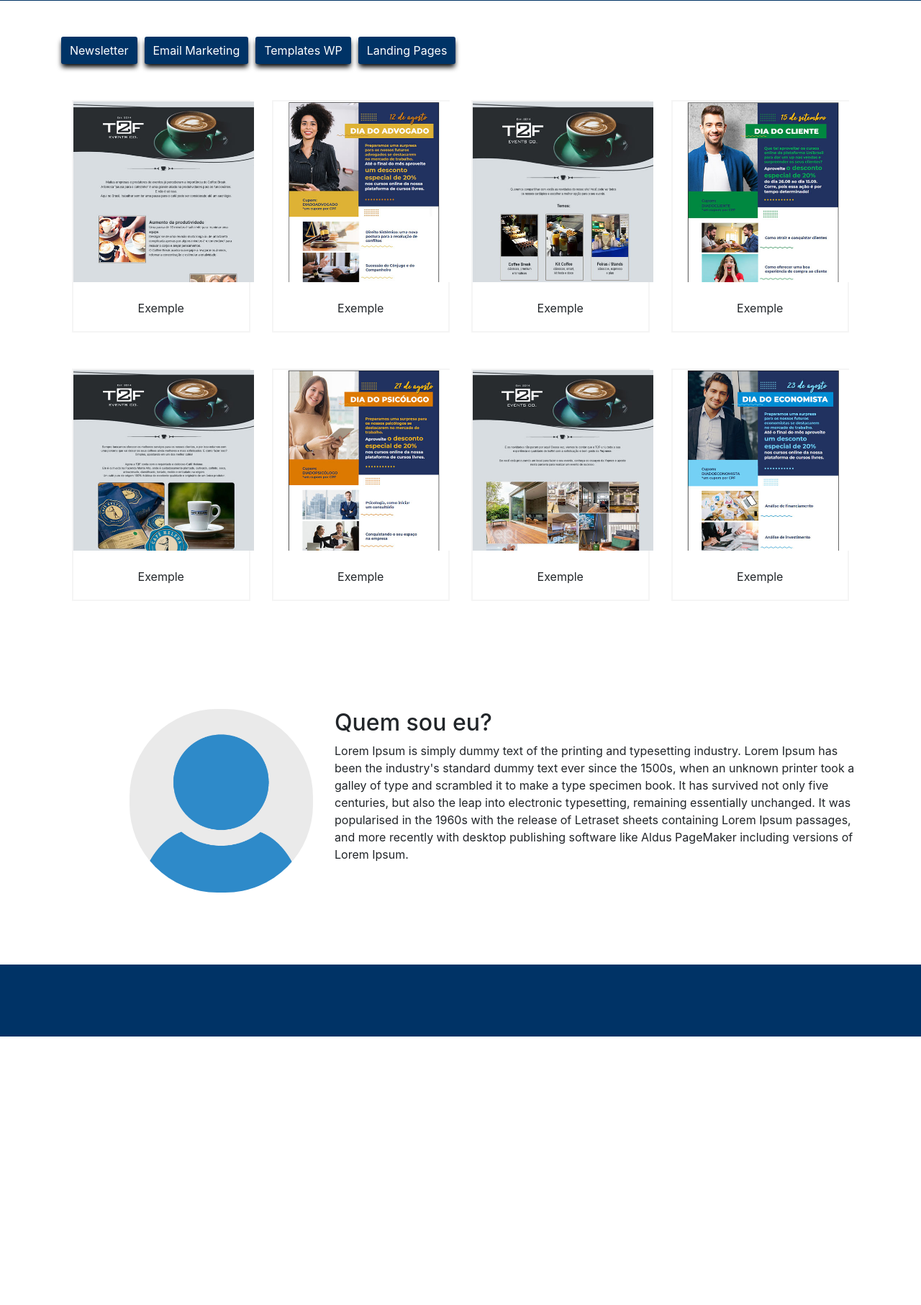
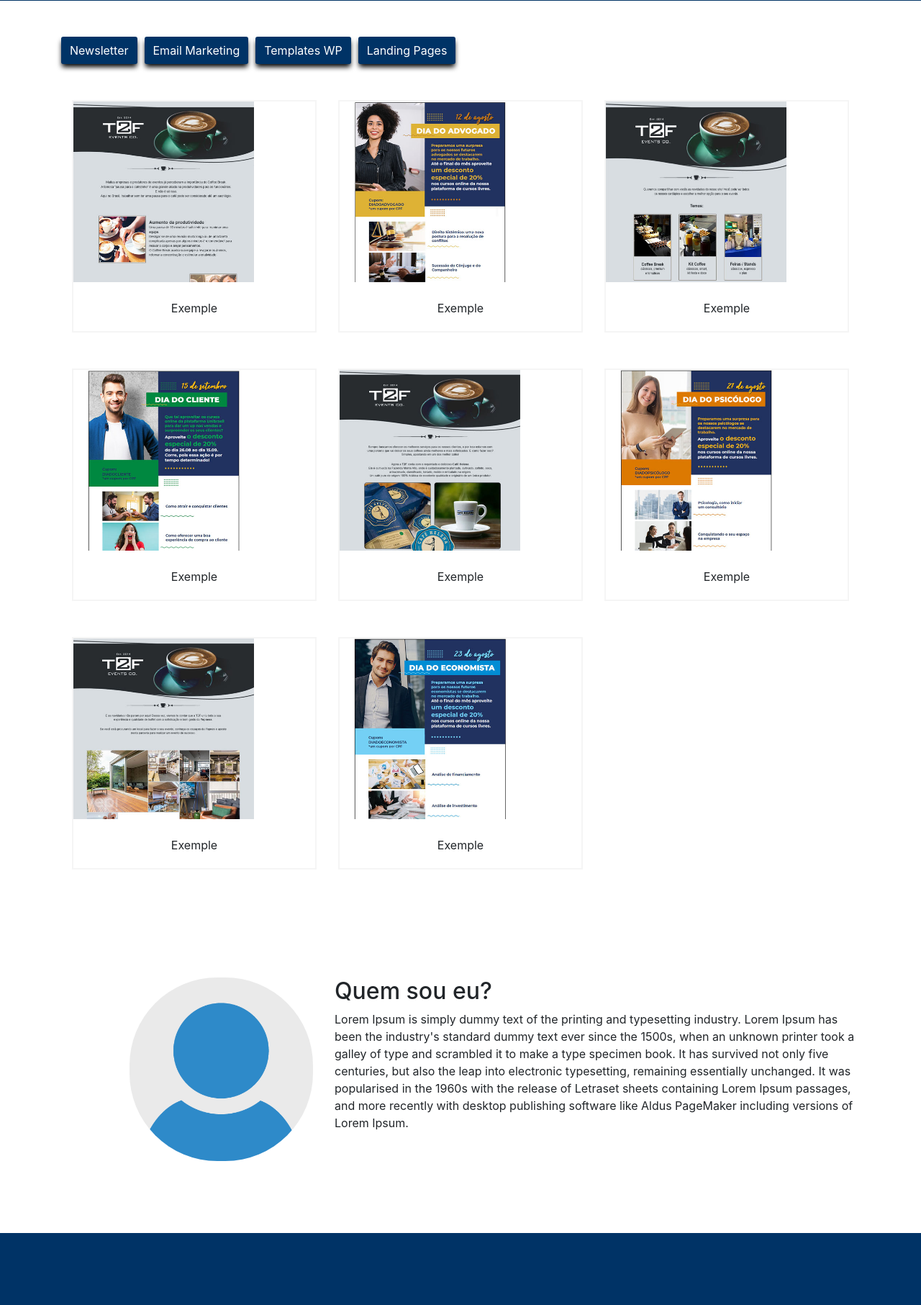
Before and after one commit to erikgs1/portifolio-2020, a PHP site: page / in a window 1280 px wide. Shown: the part 799-2612 px from the top of the page at 72% size. Before the commit the page ends 2239 px from the top, so only its background shows below. Run offline with PHP 8.4, Linux system fonts and the light colour scheme; style sheets or scripts are compiled from the project's sources; some libraries are stand-ins or nearby versions.

Commit message:
responsivo lg

```diff
--- a/Portifolio/index.html
+++ b/Portifolio/index.html
@@ -54,7 +54,7 @@
             </nav>
             <div class="container">
                 <div class="row">
-                    <div class="col-xs-12 col-md-3">
+                    <div class="col-xs-12 col-md-6 col-lg-4 ">
                         <div class="exemple-box">
                             <div class="box-image">
                                 <img src="img/img1.jpg" alt="">
@@ -65,7 +65,7 @@
                         </div>
                     </div>
 
-                    <div class="col-xs-12 col-md-3">
+                    <div class="col-xs-12 col-md-6 col-lg-4 ">
                         <div class="exemple-box">
                             <div class="box-image">
                                 <img src="img/img3.jpg" alt="">
@@ -75,7 +75,7 @@
                             </div>
                         </div>
                     </div>
-                    <div class="col-xs-12 col-md-3">
+                    <div class="col-xs-12 col-md-6 col-lg-4 ">
                         <div class="exemple-box">
                             <div class="box-image">
                                 <img src="img/img2.jpg" alt="">
@@ -86,7 +86,7 @@
                         </div>
                     </div>
 
-                    <div class="col-xs-12 col-md-3">
+                    <div class="col-xs-12 col-md-6 col-lg-4 ">
                         <div class="exemple-box">
                             <div class="box-image">
                                 <img src="img/img4.jpg" alt="">
@@ -97,7 +97,7 @@
                         </div>
                     </div>
 
-                    <div class="col-xs-12 col-md-3">
+                    <div class="col-xs-12 col-md-6 col-lg-4 ">
                         <div class="exemple-box">
                             <div class="box-image">
                                 <img src="img/img7.jpg" alt="">
@@ -108,7 +108,7 @@
                         </div>
                     </div>
 
-                    <div class="col-xs-12 col-md-3">
+                    <div class="col-xs-12 col-md-6 col-lg-4 ">
                         <div class="exemple-box">
                             <div class="box-image">
                                 <img src="img/img6.jpg" alt="">
@@ -119,7 +119,7 @@
                         </div>
                     </div>
 
-                    <div class="col-xs-12 col-md-3">
+                    <div class="col-xs-12 col-md-6 col-lg-4 ">
                         <div class="exemple-box">
                             <div class="box-image">
                                 <img src="img/img8.jpg" alt="">
@@ -129,7 +129,7 @@
                             </div>
                         </div>
                     </div>
-                    <div class="col-xs-12 col-md-3">
+                    <div class="col-xs-12 col-md-6 col-lg-4 ">
                         <div class="exemple-box">
                             <div class="box-image">
                                 <img src="img/img5.jpg" alt="">
--- a/Portifolio/scss/responsive.scss
+++ b/Portifolio/scss/responsive.scss
@@ -157,3 +157,65 @@
         }
     }
  }
+ @include media-breakpoint-only(md) {
+    header{
+        a{
+            .header-content{
+                .my-name{
+                    h1{
+                        font-size: 200px;
+                        span{
+                            &::before{
+                                width: 200px;
+                                height: 200px ;
+                                left: 50%;
+                                top: 50%;
+                                margin-left: -92px;
+                                margin-top: -88px;
+                            }
+                        }
+                    }
+                }
+            }
+        }
+    }
+    main{
+        padding: 20px 0;
+        nav{
+            ul{
+                margin-left: 15px;
+                li{
+                    min-width: 100px;
+                    margin: 30px 5px 50px 5px;
+                    a{
+                        font-size: 16px;
+                        padding: 10px 10px;
+                    }
+                }
+            }
+        }
+        .exemple-box{
+            .box-image{
+                width: 100%;
+                height: auto;
+            }
+            &:hover{
+                position: static;
+                top: 0;
+                box-shadow: none;
+            }
+        }
+    }
+    footer {
+        .bio-image {
+            float: none;
+            margin: 0 auto;
+            width: 200px;
+            height: 200px;
+            border-radius: 100px;
+        }
+        .about{
+            margin: -30px 0 0;
+        }
+    }
+ }
```
